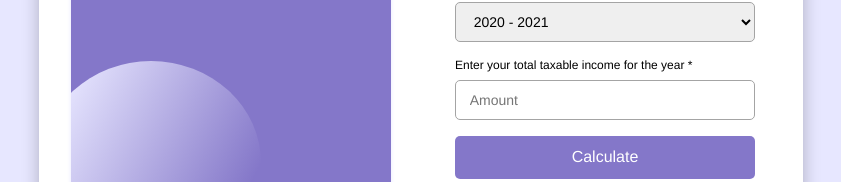
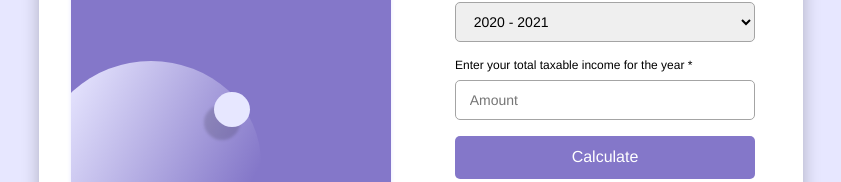
Before and after one commit to JaredGold/taxCalc-interview, a React (Create React App) app: page / in a window 1280 px wide. Shown: the part 416-598 px from the top of the page, without its empty margins (219-1060 px from the left). Built offline with nearby package versions, Linux system fonts and the light colour scheme.

Commit message:
2 files modified

```diff
--- a/src/App.js
+++ b/src/App.js
@@ -1,6 +1,6 @@
 import React, { useState } from 'react';
 import Calculator from './components/Calculator';
-import { MainCard, AppDiv, TaxoTron, BigPlanet } from './styles/styles';
+import { MainCard, AppDiv, TaxoTron, BigPlanet, Moon } from './styles/styles';
 
 const App = () => {
   const initialState = {
@@ -25,6 +25,7 @@ const App = () => {
           <h1>Tax-o-tron</h1>
           <p>The free and simple online tax calculator</p>
           <BigPlanet />
+          <Moon />
         </TaxoTron>
         <Calculator
           userDetail={userDetail}
--- a/src/styles/styles.js
+++ b/src/styles/styles.js
@@ -145,3 +145,14 @@ export const BigPlanet = styled.div`
   top: 210px;
   left: -30px;
 `;
+
+export const Moon = styled.div`
+  background-color: #e7e7ff;
+  width: 36.08px;
+  height: 35.17px;
+  position: relative;
+  left: 143.38px;
+  top: 37px;
+  border-radius: 100%;
+  box-shadow: -10px 13px 3px rgba(0, 0, 0, 0.15);
+`;
```
